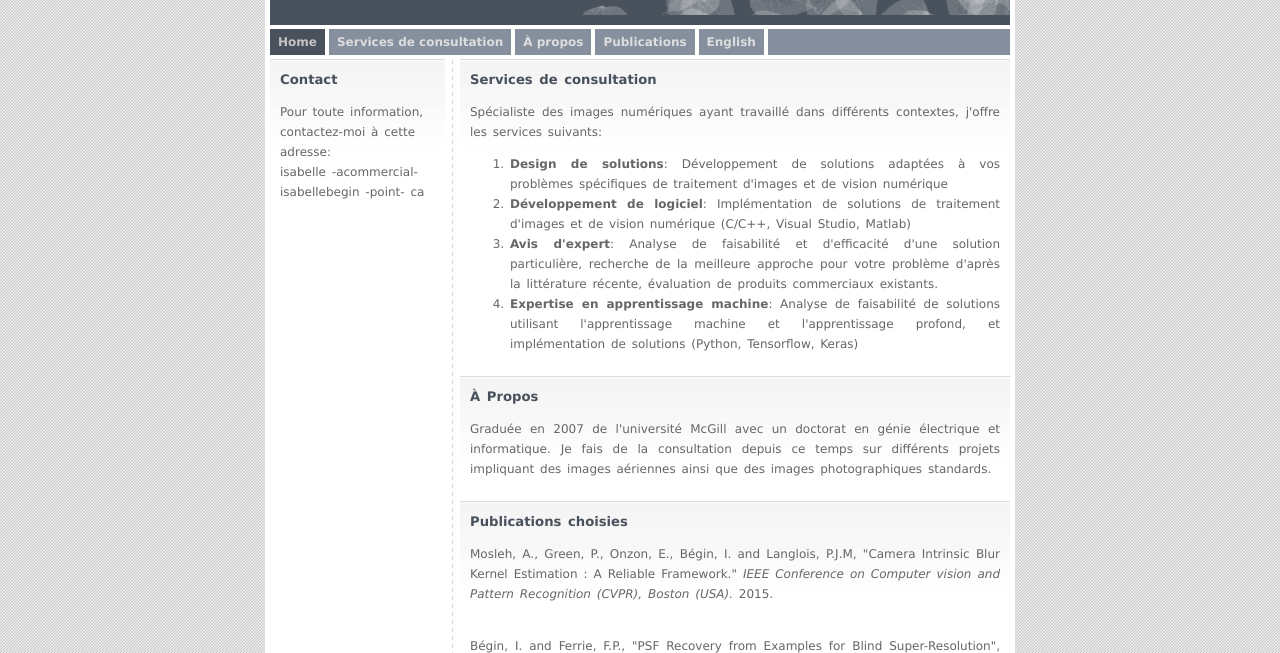
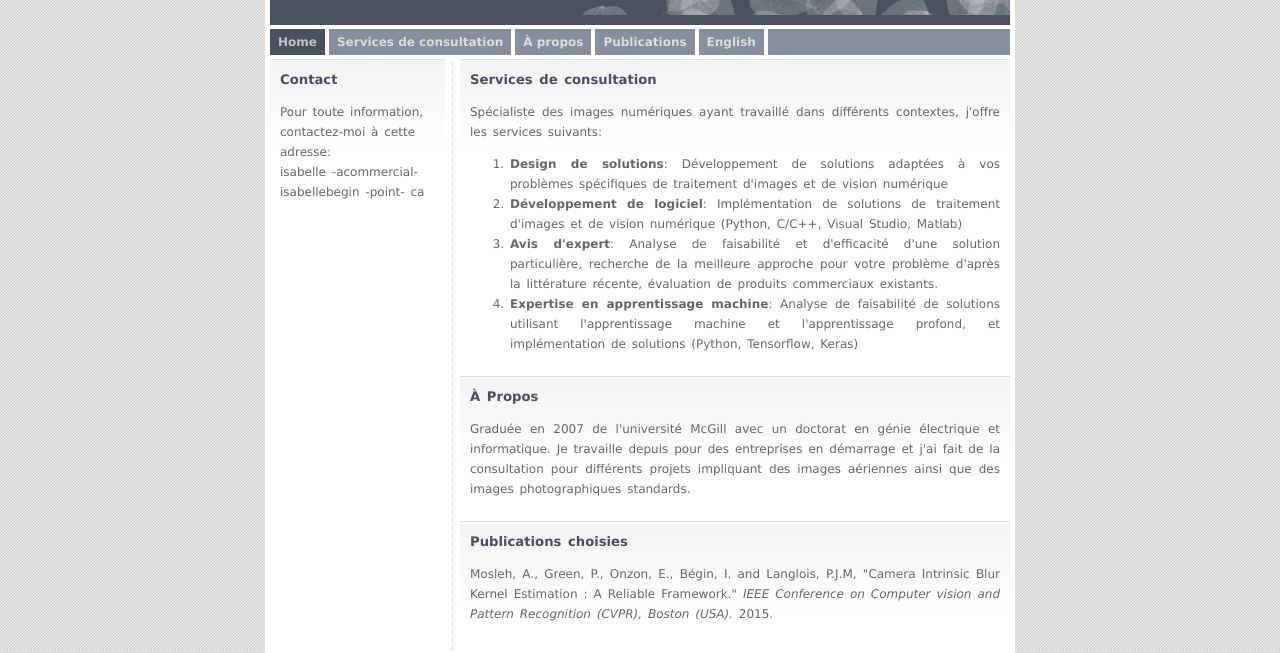
Before and after one commit to isabelleAI/isabelleAI.github.io, a plain HTML site: page index_fr.html in a window 1280 px wide. Shown: the part 94-747 px from the top of the page. Drawn offline with Linux system fonts and the light colour scheme.

Commit message:
Update index_fr.html
Add description fr

```diff
--- a/index_fr.html
+++ b/index_fr.html
@@ -64,17 +64,17 @@
                 Sp&eacute;cialiste des images num&eacute;riques ayant travaill&eacute; dans diff&eacute;rents contextes, j'offre les services suivants:
                 <ol>
 					<li><b>Design de solutions</b>: D&eacute;veloppement de solutions adapt&eacute;es &agrave; vos probl&egrave;mes sp&eacute;cifiques de traitement d'images et de vision num&eacute;rique </li>
-					<li><b>D&eacute;veloppement de logiciel</b>: Impl&eacute;mentation de solutions de traitement d'images et de vision num&eacute;rique (C/C++, Visual Studio, Matlab) </li>
+					<li><b>D&eacute;veloppement de logiciel</b>: Impl&eacute;mentation de solutions de traitement d'images et de vision num&eacute;rique (Python, C/C++, Visual Studio, Matlab) </li>
 					<li><b>Avis d'expert</b>: Analyse de faisabilit&eacute; et d'efficacit&eacute; d'une solution particuli&egrave;re, recherche de la meilleure approche pour votre probl&egrave;me d'apr&egrave;s la litt&eacute;rature r&eacute;cente,
                     &eacute;valuation de produits commerciaux existants.
 			<li><b>Expertise en apprentissage machine</b>: Analyse de faisabilit&eacute; de solutions utilisant l'apprentissage machine et l'apprentissage profond, et impl&eacute;mentation de solutions (Python, Tensorflow, Keras)</li>
-                    <!--<li><b>Exemples d'applications</b>: St&eacute;r&eacute;o, d&eacute;tection et reconnaissance d'objets, am&eacute;lioration de la qualit&eacute; des images, -->
+			<!--<li><b>Exemples d'applications</b>: St&eacute;r&eacute;o, d&eacute;tection et reconnaissance d'objets, am&eacute;lioration de la qualit&eacute; des images, -->
                 </p>
 			</div>
 			<div>
 				<h3 id="apropos" title="A Propos">&Agrave; Propos</h3>
 				<p>Gradu&eacute;e en 2007 de l'universit&eacute; McGill avec un doctorat en g&eacute;nie &eacute;lectrique et informatique.
-                Je fais de la consultation depuis ce temps sur diff&eacute;rents projets
+                Je travaille depuis pour des entreprises en d&eacute;marrage et j'ai fait de la consultation pour diff&eacute;rents projets
                 impliquant des images a&eacute;riennes ainsi que des images photographiques standards.  </p>
 			</div>
 			<div>
```
